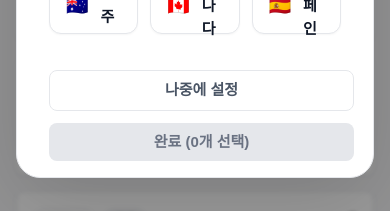
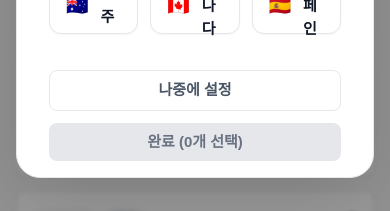
Before and after one commit to GCU-PProject/FE, a React (Vite) app: page /login in a window 390 px wide. Both pictures are taken after a click on the button "Google로 로그인". Shown: the part 557-768 px from the top of the page. Built offline with nearby package versions, Linux system fonts and the light colour scheme.

Commit message:
[fix] 버튼 너비를 반응형 레이아웃에서 문제가 없도록 수정

```diff
--- a/src/components/interest/InterestCountryModal.tsx
+++ b/src/components/interest/InterestCountryModal.tsx
@@ -96,7 +96,7 @@ export const InterestCountryModal = ({
         <button
           type="button"
           onClick={onSkip}
-          className="min-h-[36px] w-[305px] min-w-[305px] rounded-lg border border-border-base bg-white px-4 py-2 text-[15px] font-semibold text-text-secondary transition hover:bg-bg-soft"
+          className="min-h-[36px] w-full sm:w-[305px] sm:min-w-[305px] rounded-lg border border-border-base bg-white px-4 py-2 text-[15px] font-semibold text-text-secondary transition hover:bg-bg-soft"
         >
           나중에 설정
         </button>
@@ -105,7 +105,7 @@ export const InterestCountryModal = ({
           onClick={handleSubmit}
           disabled={selectedCount === 0}
           className={cn(
-            'min-h-[36px] w-[305px] min-w-[305px] rounded-lg px-4 py-2 text-[15px] font-semibold text-white transition',
+            'min-h-[36px] w-full sm:w-[305px] sm:min-w-[305px] rounded-lg px-4 py-2 text-[15px] font-semibold text-white transition',
             selectedCount === 0
               ? 'bg-border-base text-text-tertiary hover:bg-bg-soft disabled:cursor-not-allowed'
               : 'bg-state-selected-black hover:bg-text-primary',
```
